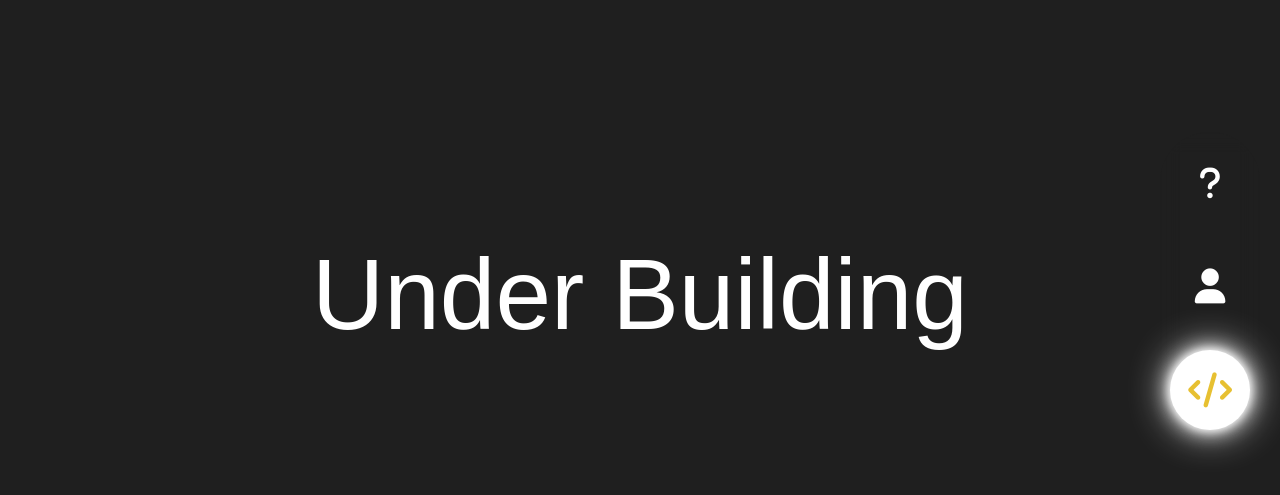
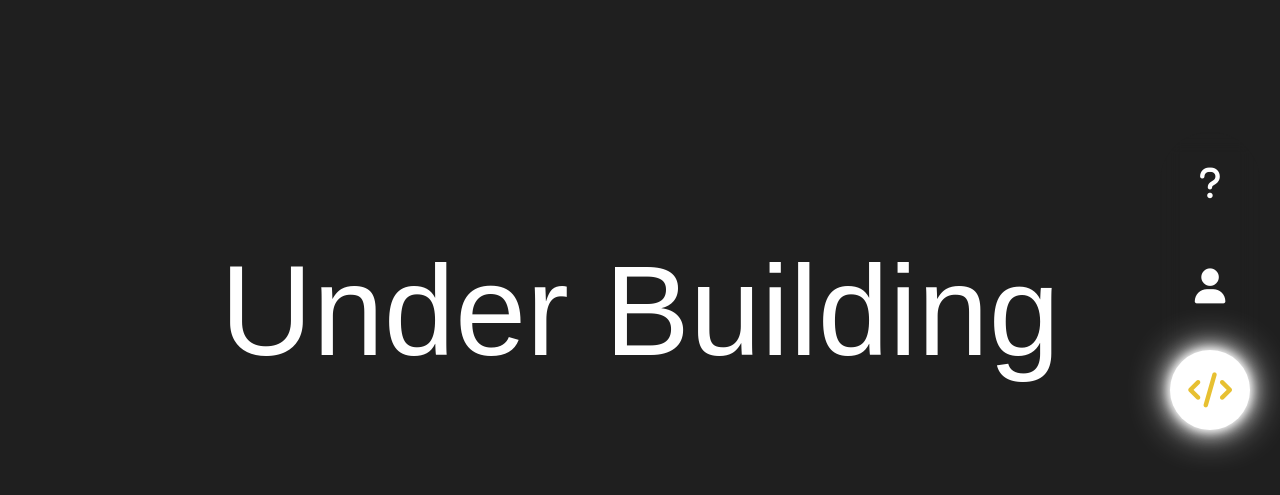
Before and after one commit to mouhamed0001/bouraibportfolio, a plain HTML site: page infos.html in a window 1280 px wide. Shown: the part 113-608 px from the top of the page. Drawn offline with Linux system fonts and the light colour scheme.

Commit message:
font size

```diff
--- a/infos.html
+++ b/infos.html
@@ -15,7 +15,7 @@
             <h1>محمد بورايب</h1>
         </header>
         <!-- -------------------------------------------------------- -->
-        <div class="not-yet">Under Building</div>
+        <div class="not-yet" style="font-size: 10vw;">Under Building</div>
         <!-- -------------------------------------------------------- -->
         <nav class="rightbar">
             <div>
```
